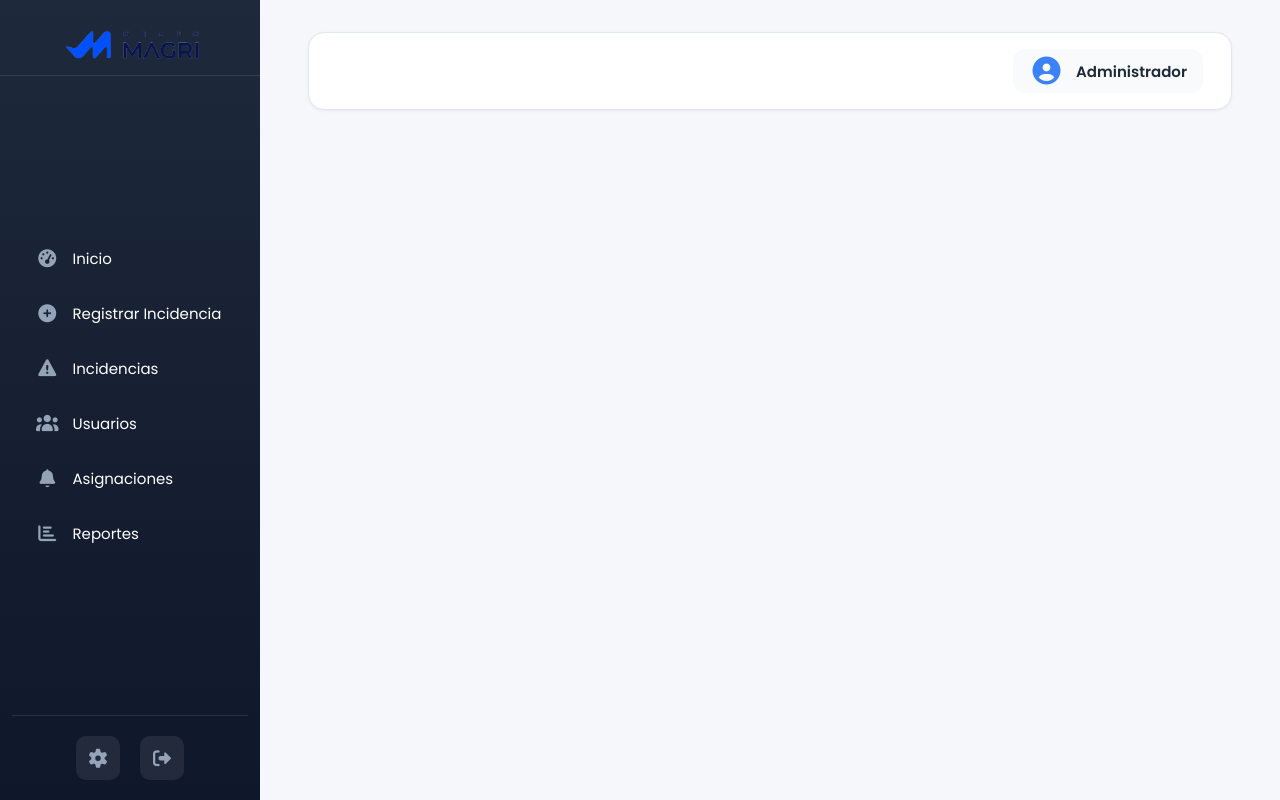
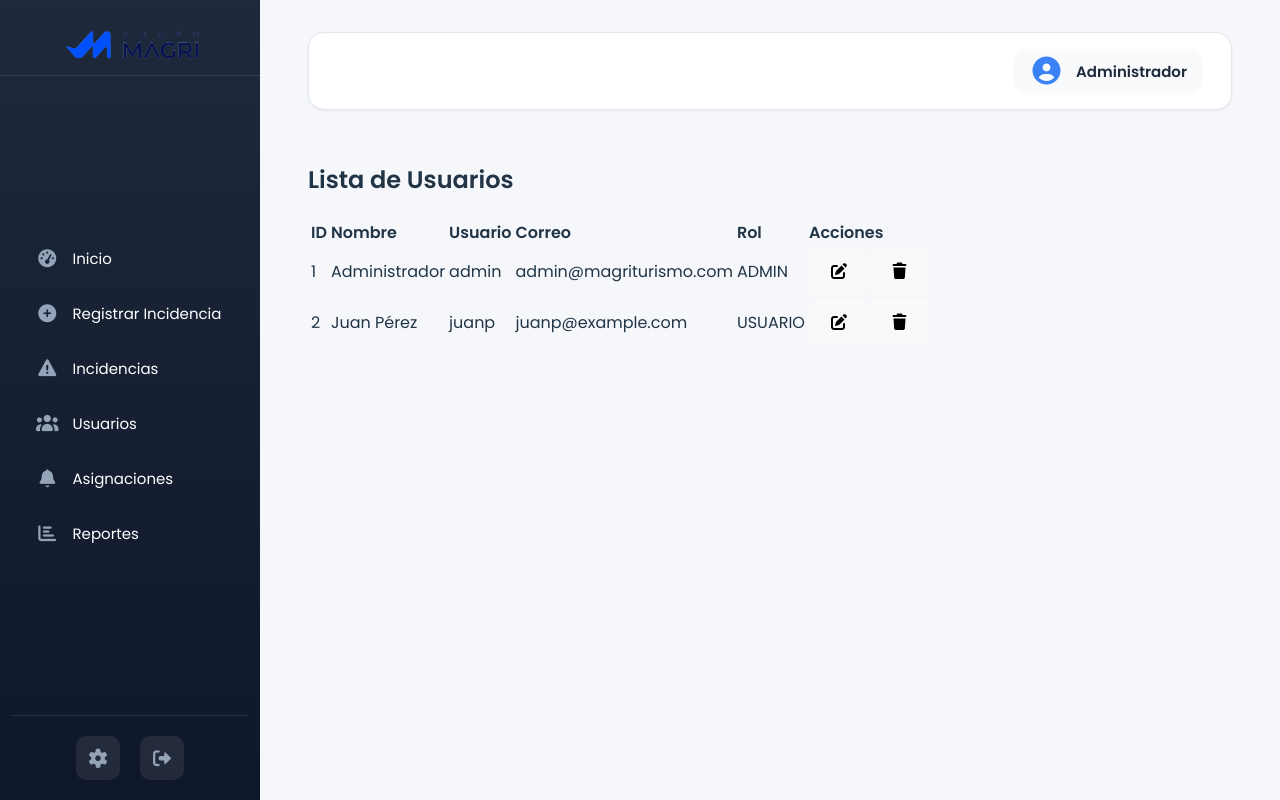
Before and after one commit to krashow/frontend-magri, a Vue app: page /usuarios in a window 1280 px wide. Built offline with nearby package versions, Linux system fonts and the light colour scheme.

Commit message:
fonmacion de la tabla de usuarion en la pagina de Usuarios de ldashboard

```diff
--- a/src/views/Usuarios.vue
+++ b/src/views/Usuarios.vue
@@ -69,10 +69,46 @@
               <span>{{ userName }}</span>
             </div>
           </header>
-
-
-
-
+            <section class="user-table-section">
+        <h2>Lista de Usuarios</h2>
+        <table class="user-table">
+          <thead>
+            <tr>
+              <th>ID</th>
+              <th>Nombre</th>
+              <th>Usuario</th>
+              <th>Correo</th>
+              <th>Rol</th>
+              <th>Acciones</th>
+            </tr>
+          </thead>
+          <tbody>
+            <!-- Ejemplo de filas (se pueden renderizar dinámicamente) -->
+            <tr>
+              <td>1</td>
+              <td>Administrador</td>
+              <td>admin</td>
+              <td>admin@magriturismo.com</td>
+              <td>ADMIN</td>
+              <td>
+                <button class="btn-edit"><i class="fas fa-edit"></i></button>
+                <button class="btn-delete"><i class="fas fa-trash"></i></button>
+              </td>
+            </tr>
+            <tr>
+              <td>2</td>
+              <td>Juan Pérez</td>
+              <td>juanp</td>
+              <td>juanp@example.com</td>
+              <td>USUARIO</td>
+              <td>
+                <button class="btn-edit"><i class="fas fa-edit"></i></button>
+                <button class="btn-delete"><i class="fas fa-trash"></i></button>
+              </td>
+            </tr>
+          </tbody>
+        </table>
+      </section>
 
     </main>
   </div>
@@ -100,4 +136,59 @@ const navigateTo = (path) => {
 }
 </script>
 
-<style scoped src="./Dashboard.css"></style>
+<style scoped src="./Dashboard.css">
+.user-table-section {
+  background: #fff;
+  margin: 20px auto;
+  padding: 20px;
+  border-radius: 12px;
+  box-shadow: 0 3px 10px rgba(0,0,0,0.1);
+}
+
+.user-table-section h2 {
+  margin-bottom: 15px;
+  color: #333;
+  text-align: center;
+  font-size: 1.5rem;
+}
+
+.user-table {
+  width: 100%;
+  border-collapse: collapse;
+  text-align: left;
+}
+
+.user-table th, .user-table td {
+  padding: 12px 15px;
+  border-bottom: 1px solid #ddd;
+}
+
+.user-table th {
+  background-color: #005f99;
+  color: white;
+}
+
+.user-table tr:hover {
+  background-color: #f4f4f4;
+}
+
+.btn-edit, .btn-delete {
+  border: none;
+  background: none;
+  cursor: pointer;
+  font-size: 1rem;
+}
+
+.btn-edit {
+  color: #007bff;
+}
+
+.btn-delete {
+  color: #dc3545;
+}
+
+.btn-edit:hover, .btn-delete:hover {
+  opacity: 0.7;
+}
+
+</style>
```
Also changed, not shown: src/views/Dashboard.css (line endings or trailing spaces). Lines whose indentation alone changed are shown as unchanged.
